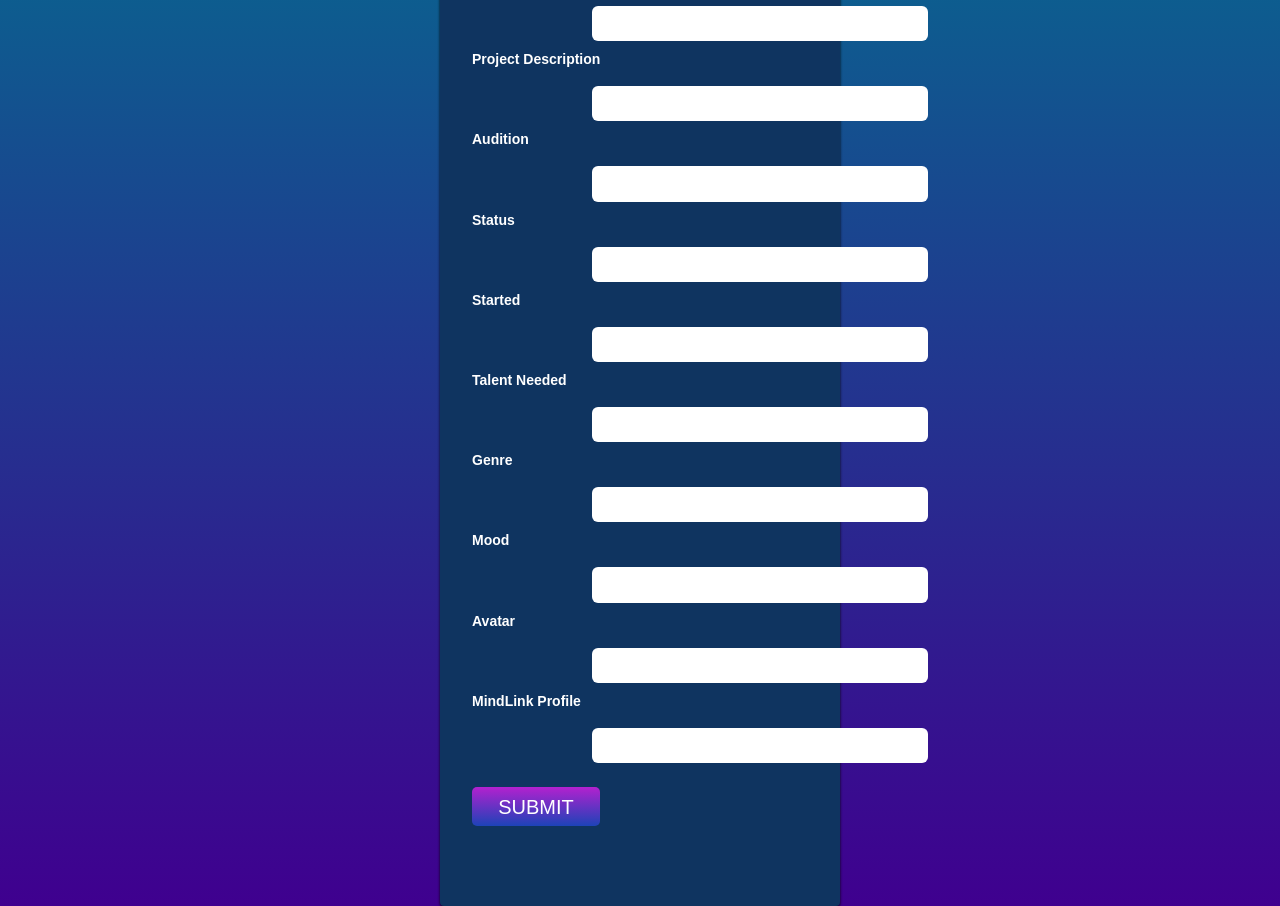
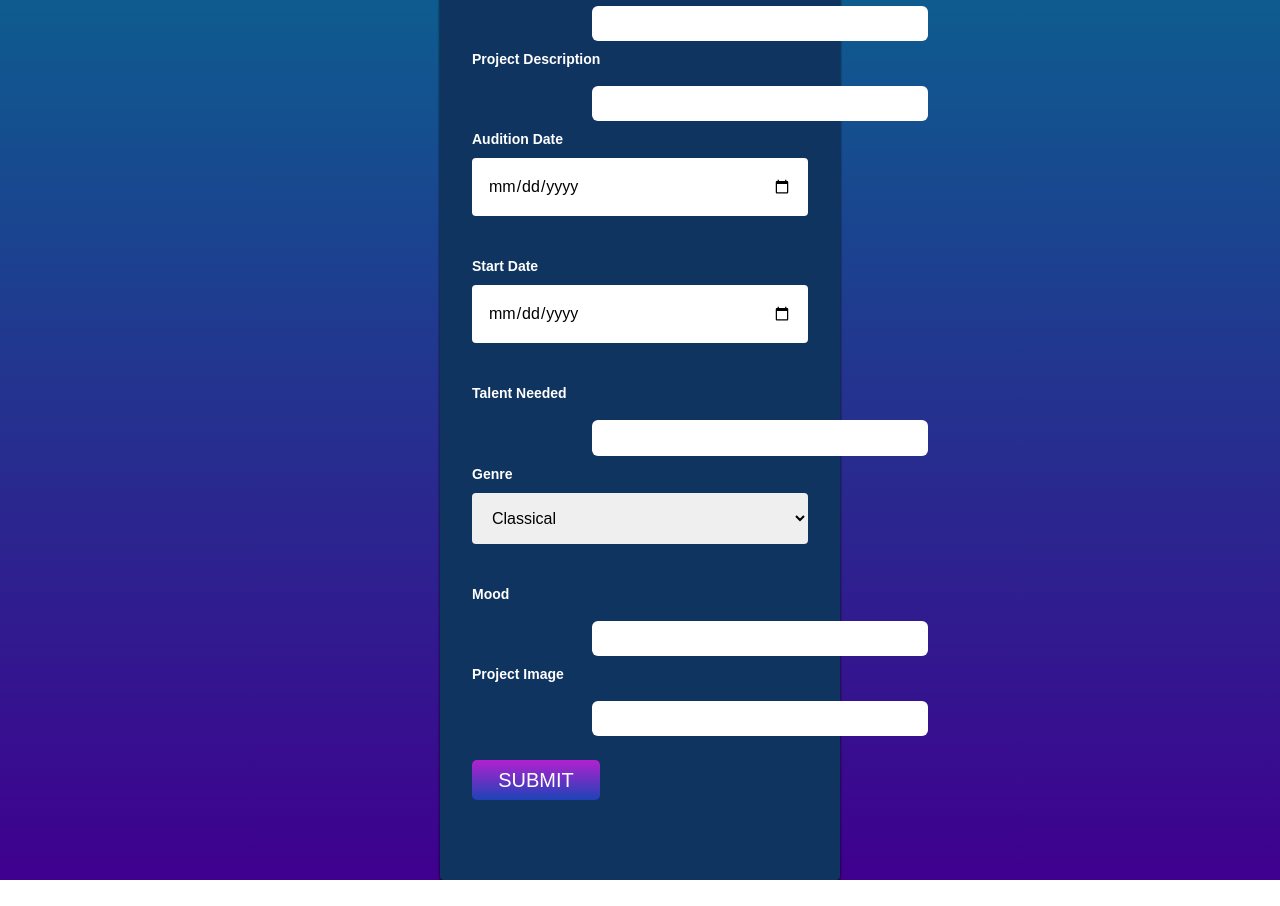
Before and after one commit to wyncode/c39_mind_link, a React (Create React App) app in the folder client/: page /create-project in a window 1280 px wide. Shown: the part 320-1226 px from the top of the page. After the commit the page ends 1200 px from the top, so only its background shows below. Built offline with nearby package versions, Linux system fonts and the light colour scheme; the HTML template or start-up script is replaced by a standard one.

Commit message:
various css/content updates and model update testing

```diff
--- a/client/src/components/ProjectForm/ProjectForm.css
+++ b/client/src/components/ProjectForm/ProjectForm.css
@@ -36,7 +36,7 @@
 }
 
 .FormInput {
-  padding: 16px 16px;
+  /* padding: 16px 16px; */
   margin-bottom: 32px;
   border: none;
   border-radius: 4px;
--- a/client/src/components/ProjectForm/ProjectForm.jsx
+++ b/client/src/components/ProjectForm/ProjectForm.jsx
@@ -9,13 +9,11 @@ const emptyFormState = {
   projectName: '',
   projectDesc: '',
   audition: '',
-  status: '',
   started: '',
   talentNeeded: '',
   genre: '',
   mood: '',
-  avatar: '',
-  mindLinkProfile: ''
+  avatar: ''
 };
 
 const ProjectForm = () => {
@@ -79,35 +77,24 @@ const ProjectForm = () => {
               value={collabFormData.projectDesc}
             />
             <label className="FormLabel" htmlFor="for">
-              Audition{' '}
+              Audition Date{' '}
             </label>
             <input
               style={{ width: '100%' }}
               className="FormInput"
               required
-              type="text"
+              type="date"
               onChange={handleChange('audition')}
               value={collabFormData.audition}
             />
             <label className="FormLabel" htmlFor="for">
-              Status
+              Start Date
             </label>
             <input
               style={{ width: '100%' }}
               className="FormInput"
               required
-              type="text"
-              onChange={handleChange('status')}
-              value={collabFormData.status}
-            />
-            <label className="FormLabel" htmlFor="for">
-              Started
-            </label>
-            <input
-              style={{ width: '100%' }}
-              className="FormInput"
-              required
-              type="text"
+              type="date"
               onChange={handleChange('started')}
               value={collabFormData.started}
             />
@@ -125,14 +112,31 @@ const ProjectForm = () => {
             <label className="FormLabel" htmlFor="for">
               Genre
             </label>
-            <input
+            <select
               style={{ width: '100%' }}
               className="FormInput"
-              required
-              type="text"
               onChange={handleChange('genre')}
               value={collabFormData.genre}
-            />
+            >
+              {[
+                'Classical',
+                'Country',
+                'EDM',
+                'Hip-hop',
+                'Indie rock',
+                'Jazz',
+                'K-pop',
+                'Metal',
+                'Oldies',
+                'Pop',
+                'Rap',
+                'R&B',
+                'Rock',
+                'Techno'
+              ].map((genre) => (
+                <option key={genre}>{genre}</option>
+              ))}
+            </select>
             <label className="FormLabel" htmlFor="for">
               Mood
             </label>
@@ -145,7 +149,7 @@ const ProjectForm = () => {
               value={collabFormData.mood}
             />
             <label className="FormLabel" htmlFor="for">
-              Avatar
+              Project Image
             </label>
             <input
               style={{ width: '100%' }}
@@ -155,17 +159,7 @@ const ProjectForm = () => {
               onChange={handleChange('avatar')}
               value={collabFormData.avatar}
             />
-            <label className="FormLabel" htmlFor="for">
-              MindLink Profile
-            </label>
-            <input
-              style={{ width: '100%' }}
-              className="FormInput"
-              required
-              type="text"
-              onChange={handleChange('mindLinkProfile')}
-              value={collabFormData.mindLinkProfile}
-            />
+
             <button
               className="FormButton"
               type="submit"
--- a/client/src/components/ProjectList/ProjectCard.css
+++ b/client/src/components/ProjectList/ProjectCard.css
@@ -10,6 +10,7 @@
   margin: 20px;
   background-color: #00758f;
   height: 36rem;
+  box-shadow: 0 1px 3px #003c4a;
 }
 
 #projectCardAvatar {
--- a/client/src/components/ProjectList/ProjectList.css
+++ b/client/src/components/ProjectList/ProjectList.css
@@ -22,27 +22,28 @@
   display: flex;
   align-items: center;
   margin-bottom: 3rem;
+  padding: 2rem;
+  border: 4px white dotted;
   /* flex-direction: column; */
 }
 
 /* #listTextContainer {
-  display: flex;
-  flex-direction: column;
+  border: 2px white dashed;
 } */
 
 .listImage {
-  /* width: 40rem; */
-  height: 40rem;
+  width: 40rem;
+  /* height: 40rem; */
 }
 
 .listText {
   display: flex;
   flex-direction: column;
   font-family: 'Raleway', sans-serif;
-  font-size: 1.3rem;
+  font-size: 1.1rem;
   width: 33vw;
   padding: 1.5rem;
-  line-height: 2;
+  line-height: 1.5;
   text-align: justify;
   margin-left: 4rem;
 }
--- a/client/src/components/ProjectList/ProjectList.jsx
+++ b/client/src/components/ProjectList/ProjectList.jsx
@@ -65,13 +65,9 @@ const ProjectList = () => {
             any other open project by uploading your idea as an audition.
           </p>
           <p id="p2" className="listText">
-            On MindLink, your collaborators may be located in different
-            countries and therefore will be waking, working, eating, writing,
-            recording, and sleeping at different times of the day. MindLink
-            allows members to upload and manage their work in a collaborative
-            project environment where others can later upload and download
-            tracks and work on them at their own convenience, at any time of the
-            day or night.
+            MindLink allows members to upload and manage their work in a
+            collaborative project environment where others can later upload and
+            download tracks and work on them at their own convenience.
           </p>
         </div>
       </div>
```
Also changed, not shown: 2 other files (tests, documents, lock files or other folders).
